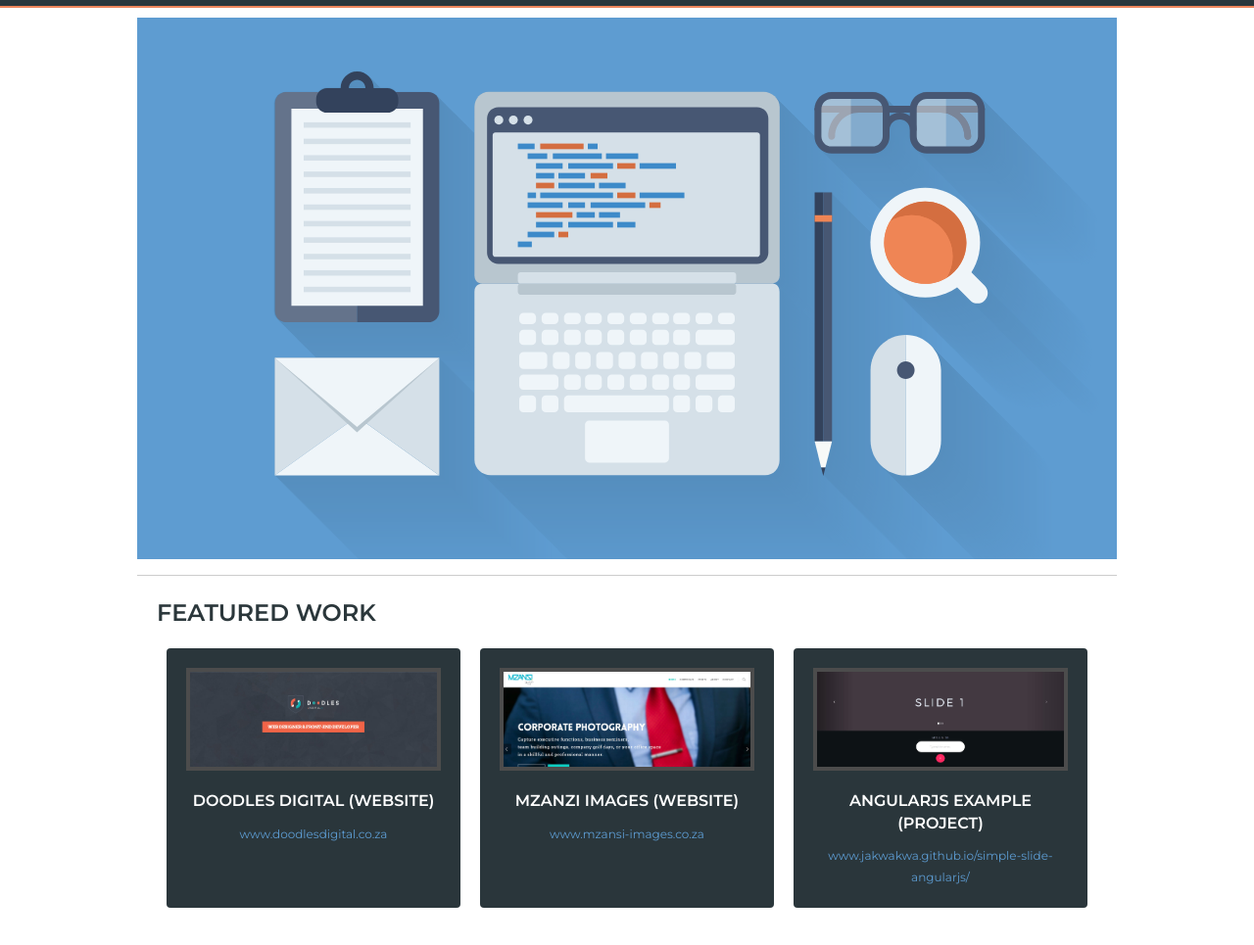
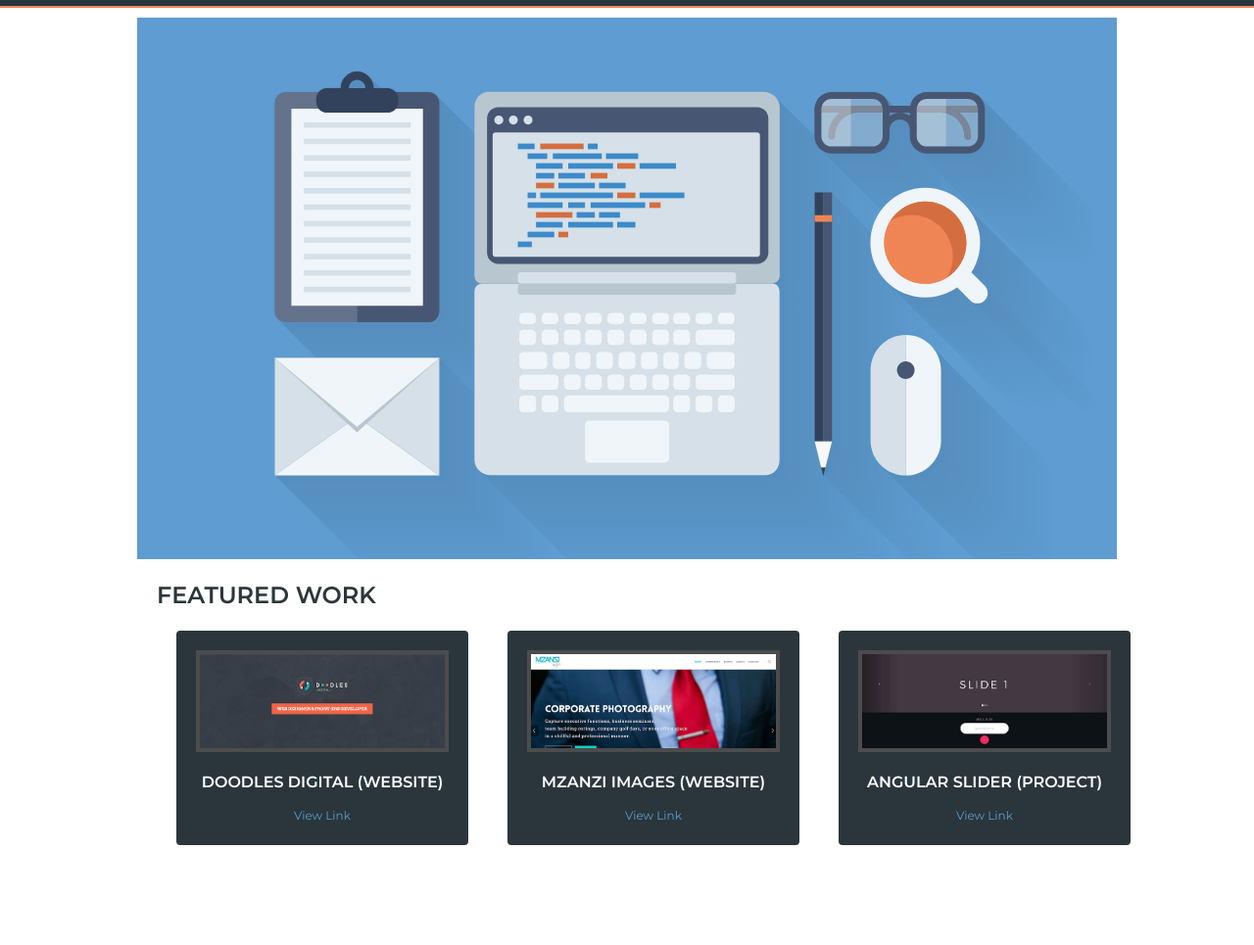
Before and after one commit to jakwakwa/Udacity-Portfolio-Site, a plain HTML site: page index.html in a window 1280 px wide. Shown: the part 101-1066 px from the top of the page at 98% size. After the commit the page ends 1014 px from the top, so only its background shows below. Drawn offline with Linux system fonts and the light colour scheme.

Commit message:
Added srcset images and improved responsiveness

```diff
--- a/css/main.css
+++ b/css/main.css
@@ -196,22 +196,44 @@ svg {
 	color: #a7cff1;
 }
 
-@media only screen and (min-width: 750px) {
+@media only screen and (min-width: 636px) {
 
 	.featured-work--container {
 		flex-direction: row;
+		flex-wrap: wrap;
+		justify-content: center;
 	}
 
 	.featured-work--box {
-		margin: 0 10px;
+		margin: 10px 10px;
+	}
+
+	.featured-work--box .img-container {
+		height: auto;
+		width: 250px;
+	}
+
+	.featured-work--box h3 {
+		font-size: 14px;
+	}
+
+	.featured-work--box a {
+		font-size: 11px;
 	}
 
 }
 
 @media only screen and (min-width: 1000px) {
 
-	.featured-work--box .img-container {
-		height: auto;
+	.featured-work--container {
+		flex-direction: row;
+		flex-wrap: nowrap;
+		justify-content: space-around;
+	}
+
+	.featured-work--box {
+		margin: 0 20px;
+		width: 300px;
 	}
 
 	.featured-work--box img {
--- a/index.html
+++ b/index.html
@@ -29,31 +29,38 @@
 				</figure>
 			</section>
 
-			<hr>
-
 			<section class="featured-container">
 				<h2 class="featured-heading">Featured Work</h2>
 				<div class="featured-work--container">
 					<div class="featured-work--box">
 						<div class="img-container">
-							<img src="img/doodlesdigital.jpg" alt="Doodles Digital">
+							<img
+								src="img/doodlesdigital_1x.jpg"
+								srcset="img/doodlesdigital_1x.jpg 1x, img/doodlesdigital_2x.jpg 2x"
+								alt="Doodles Digital">
 						</div>
 						<h3>Doodles Digital (Website)</h3>
-						<a href="http://doodlesdigital.co.za/" target="_blank">www.doodlesdigital.co.za</a>
+						<a href="http://doodlesdigital.co.za/" target="_blank">View Link</a>
 					</div>
 					<div class="featured-work--box">
 						<div class="img-container">
-							<img src="img/mzanzi.jpg" alt="Mzanzi Images">
+							<img
+								src="img/mzanzi_1x.jpg"
+								srcset="img/mzanzi_1x.jpg 1x, img/mzanzi_2x.jpg 2x"
+								alt="Mzanzi Images">
 						</div>
 						<h3>Mzanzi Images (Website)</h3>
-						<a href="http://mzansi-images.co.za/">www.mzansi-images.co.za</a>
+						<a href="http://mzansi-images.co.za/">View Link</a>
 					</div>
 					<div class="featured-work--box">
 						<div class="img-container">
-							<img src="img/angular-project.jpg" alt="Angularjs project">
+							<img
+								src="img/angular-project_1x.jpg"
+								srcset="img/angular-project_1x.jpg 1x, img/angular-project_2x.jpg 2x"
+								alt="Angularjs project">
 						</div>
-						<h3>AngularJS Example (Project)</h3>
-						<a href="https://jakwakwa.github.io/simple-slide-angularjs/">www.jakwakwa.github.io/simple-slide-angularjs/</a>
+						<h3>Angular Slider (Project)</h3>
+						<a href="https://jakwakwa.github.io/simple-slide-angularjs/">View Link</a>
 					</div>
 				</div>
 			</section>
```
Also changed, not shown: img/angular-project_1x.jpg (added), img/angular-project_2x.jpg (renamed from img/angular-project.jpg), img/doodlesdigital_1x.jpg (added), img/doodlesdigital_2x.jpg (renamed from img/doodlesdigital.jpg), img/mzanzi_1x.jpg (added), img/mzanzi_2x.jpg (renamed from img/mzanzi.jpg).
